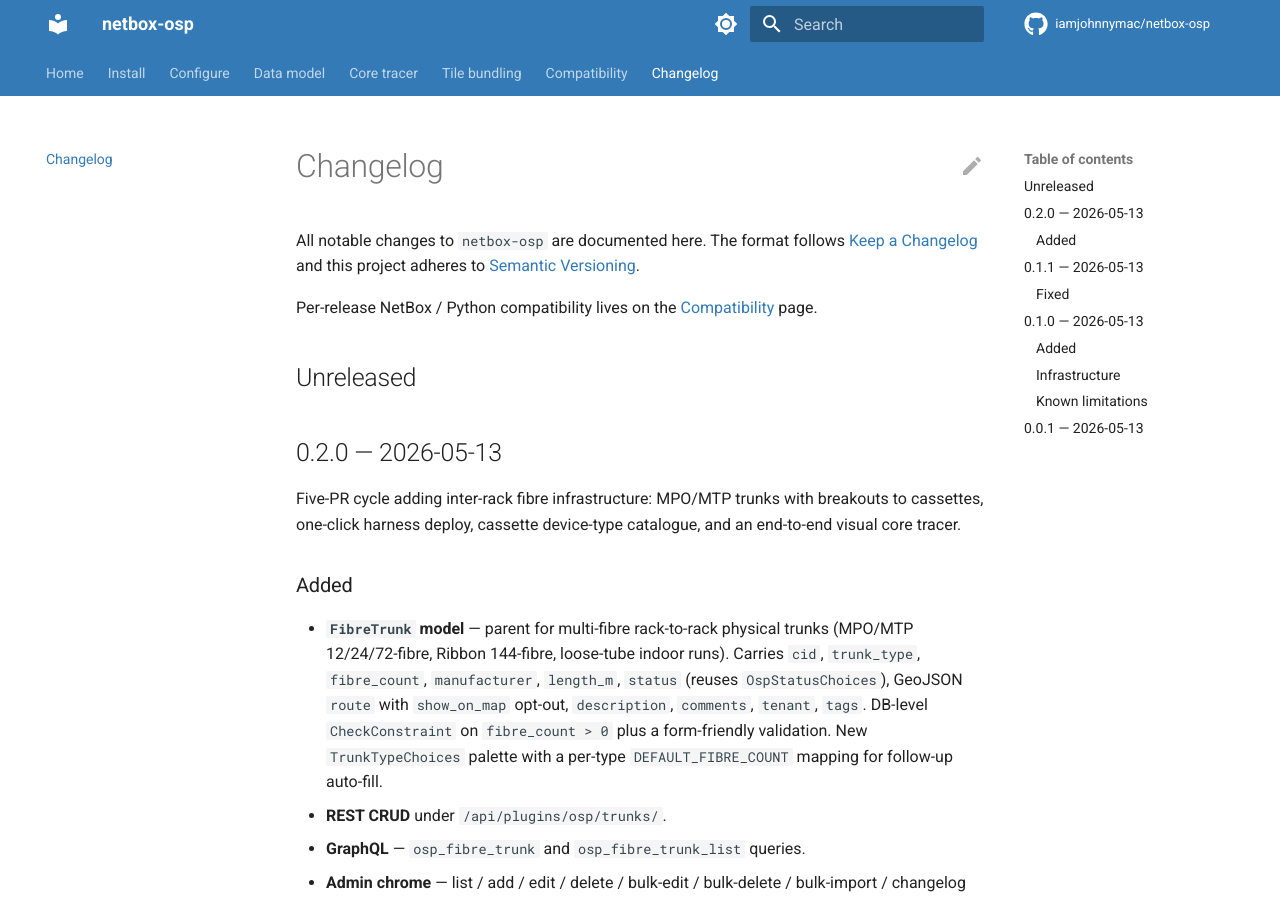
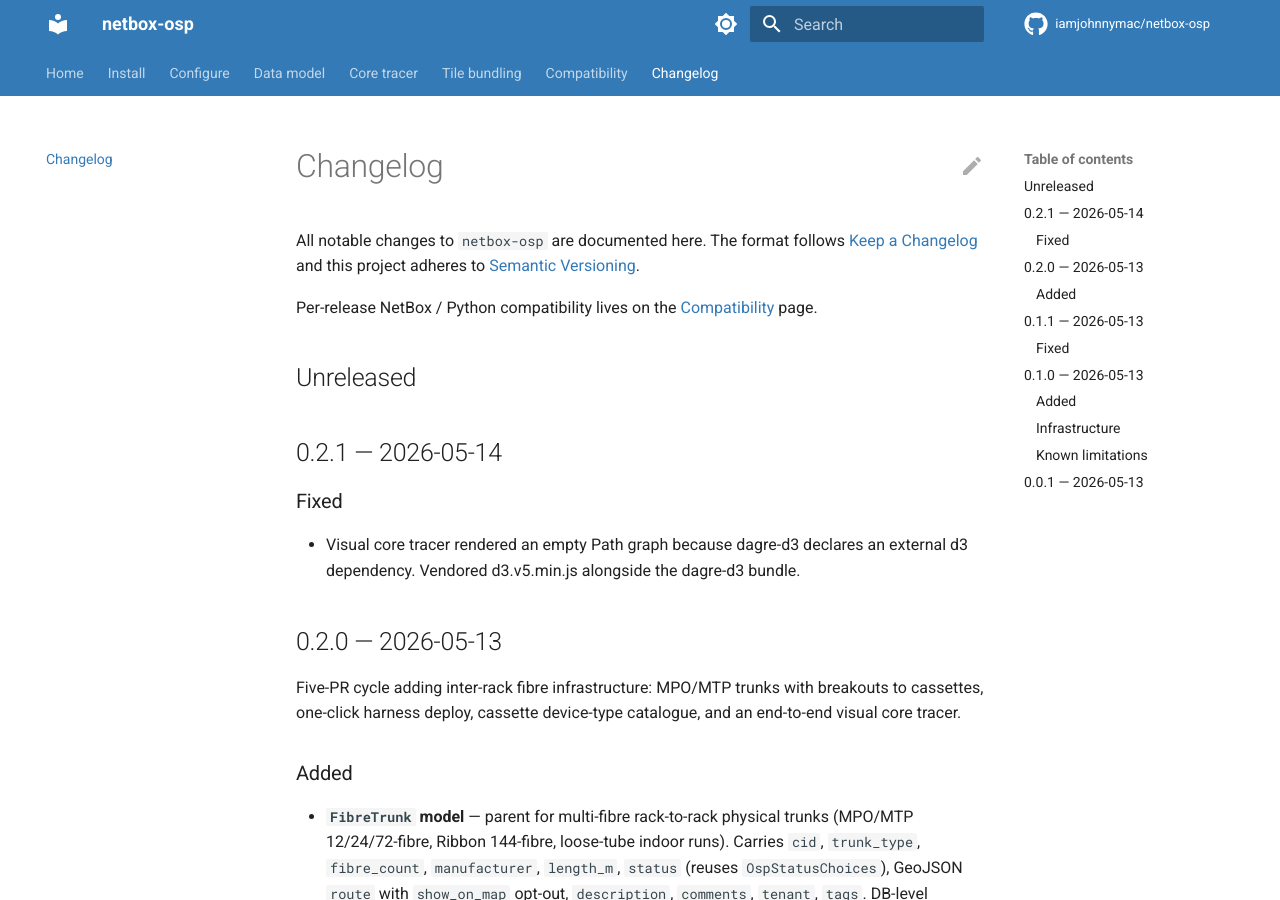
Before and after one commit to iamjohnnymac/netbox-osp, an MkDocs documentation site: the page built from docs/changelog.md, in a window 1280 px wide and 900 px high. Built offline with MkDocs 1.6.1 and Material for MkDocs 9.7.7, drawn with Linux system fonts in a browser that asks for light colours; comment, search, counter and statistics services are not loaded.

Commit message:
chore: bump version 0.2.0 -> 0.2.1 for d3-dependency hotfix

```diff
--- a/docs/changelog.md
+++ b/docs/changelog.md
@@ -8,6 +8,14 @@ Per-release NetBox / Python compatibility lives on the
 [Compatibility](compatibility.md) page.
 
 ## Unreleased
+
+## 0.2.1 — 2026-05-14
+
+### Fixed
+
+- Visual core tracer rendered an empty Path graph because dagre-d3 declares an
+  external d3 dependency. Vendored d3.v5.min.js alongside the dagre-d3 bundle.
+
 
 ## 0.2.0 — 2026-05-13
 
--- a/netbox_osp/__init__.py
+++ b/netbox_osp/__init__.py
@@ -5,7 +5,7 @@ class NetBoxOspConfig(PluginConfig):
     name = "netbox_osp"
     verbose_name = "NetBox OSP"
     description = "Outside-plant fibre management — cables, splice closures, fibre links with loss budgets, and an offline-capable Leaflet plant map."
-    version = "0.2.0"
+    version = "0.2.1"
     author = "John McKean"
     author_email = "33052970+iamjohnnymac@users.noreply.github.com"
     base_url = "osp"
--- a/pyproject.toml
+++ b/pyproject.toml
@@ -4,7 +4,7 @@ build-backend = "setuptools.build_meta"
 
 [project]
 name = "netbox-osp"
-version = "0.2.0"
+version = "0.2.1"
 description = "Outside-plant fibre management for NetBox — cables, splice closures, fibre links with loss budgets, and an offline-capable Leaflet plant map."
 authors = [{ name = "John McKean", email = "33052970+iamjohnnymac@users.noreply.github.com" }]
 maintainers = [{ name = "John McKean", email = "33052970+iamjohnnymac@users.noreply.github.com" }]
```
Also changed, not shown: CHANGELOG.md (+13 -1 lines).
